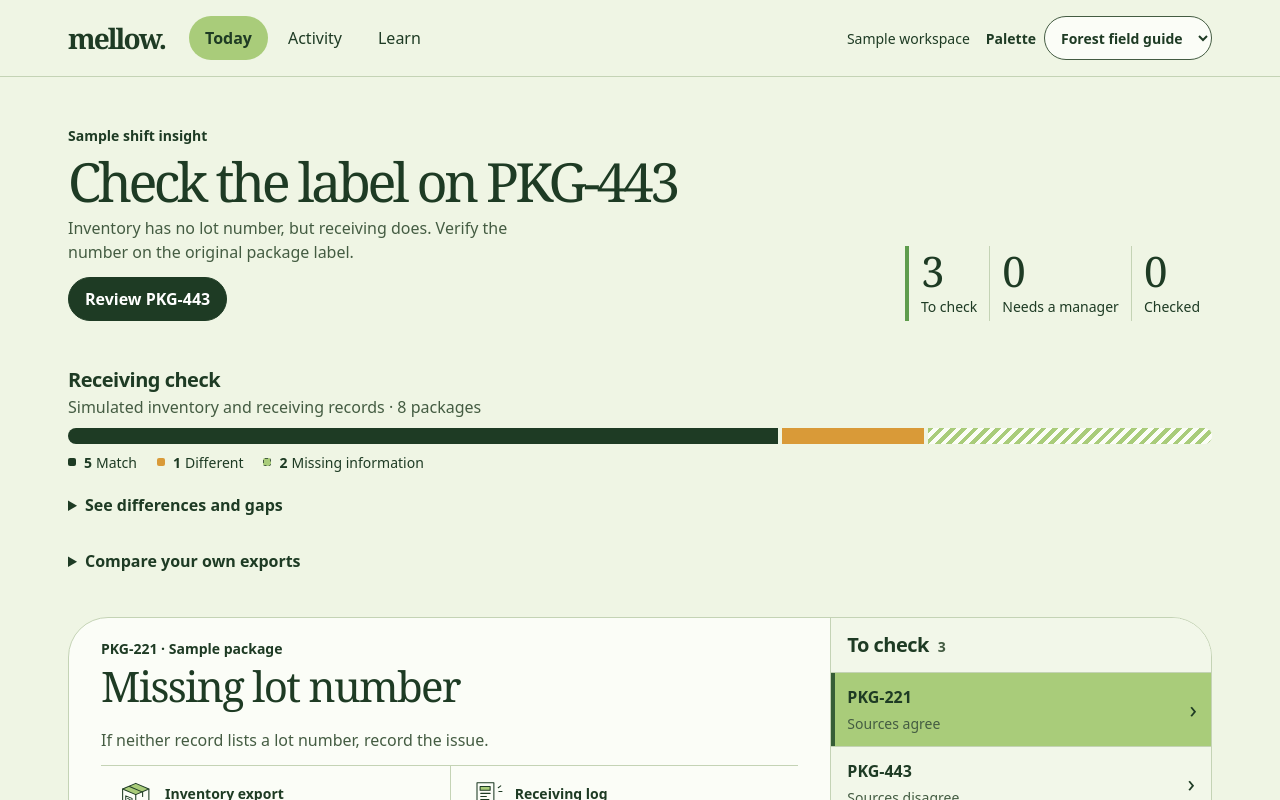
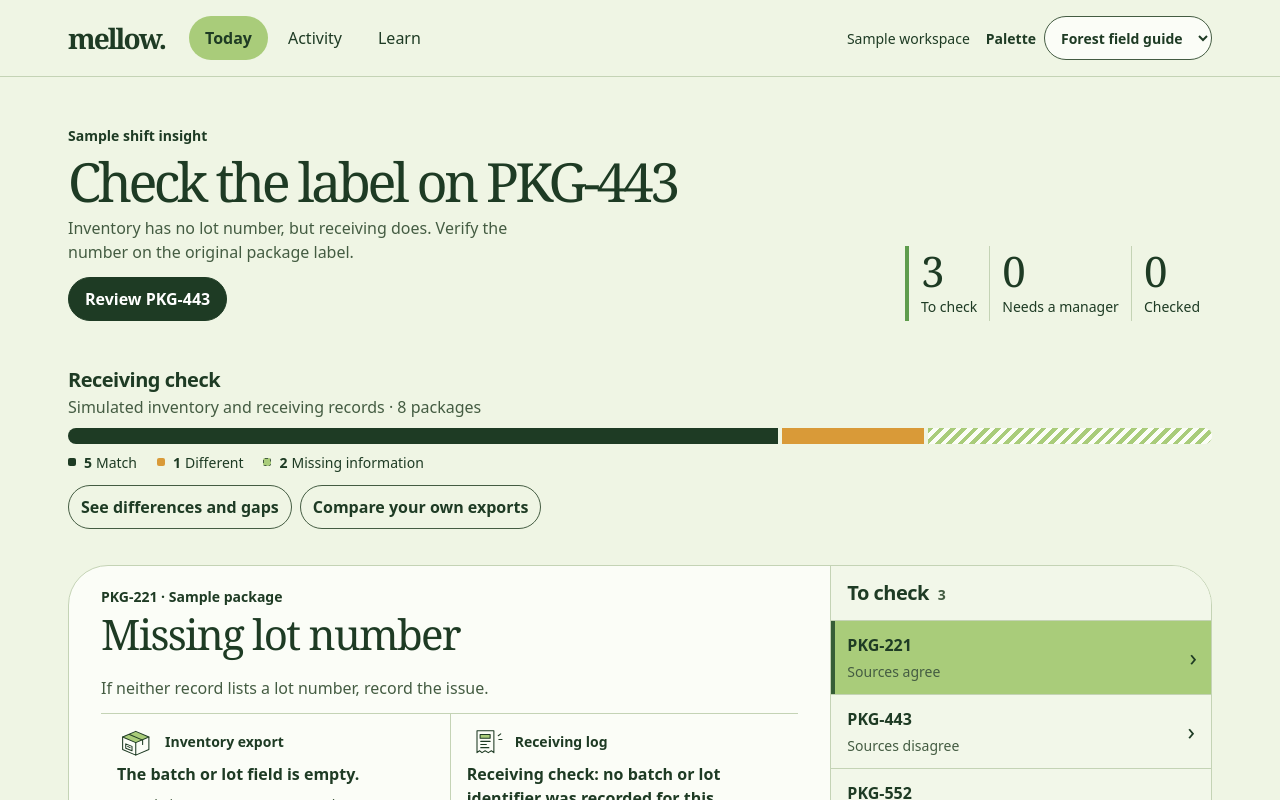
Before and after one commit to mauifrancis-ui/mellow-demo, a React (Vite) app: page / in a window 1280 px wide. Shown: the top 800 px of the page. Built offline with nearby package versions, Linux system fonts and the light colour scheme.

Commit message:
Align receiving check secondary actions

```diff
--- a/src/ReceivingCheck.tsx
+++ b/src/ReceivingCheck.tsx
@@ -13,6 +13,7 @@ export function ReceivingCheck({ result, onResult, showDifferences, onShowDiffer
   showDifferences: boolean;
   onShowDifferences: (open: boolean) => void;
 }) {
+  const [showExports, setShowExports] = useState(false);
   const [error, setError] = useState("");
   const [busy, setBusy] = useState(false);
   const rows = result ?? sampleComparison;
@@ -55,8 +56,15 @@ export function ReceivingCheck({ result, onResult, showDifferences, onShowDiffer
     <ul className="comparison-key" aria-label="Receiving check results">
       {totals.map(({ id, label, count }) => <li key={id} data-result={id}><strong>{count}</strong> {label}</li>)}
     </ul>
-    <details open={showDifferences} onToggle={(event) => onShowDifferences(event.currentTarget.open)}>
-      <summary id="receiving-differences">See differences and gaps</summary>
+    <div className="receiving-actions">
+      <button type="button" className="manual-evidence" aria-expanded={showDifferences} aria-controls="receiving-differences" onClick={() => onShowDifferences(!showDifferences)}>
+        See differences and gaps
+      </button>
+      <button type="button" className="manual-evidence" aria-expanded={showExports} aria-controls="receiving-exports" onClick={() => setShowExports(!showExports)}>
+        Compare your own exports
+      </button>
+    </div>
+    <div id="receiving-differences" hidden={!showDifferences}>
       {exceptions.length ? <table className="lot-differences">
         <caption className="sr-only">Inventory and receiving lot numbers for packages that need a check</caption>
         <thead><tr><th scope="col">Package</th><th scope="col">Inventory</th><th scope="col">Receiving</th></tr></thead>
@@ -69,9 +77,8 @@ export function ReceivingCheck({ result, onResult, showDifferences, onShowDiffer
           <tr className="lot-next-check"><td colSpan={3}><strong>{lotInsight(row).title}.</strong> {lotInsight(row).detail}</td></tr>
         </tbody>)}
       </table> : <p>All lot numbers match across the two files.</p>}
-    </details>
-    <details>
-      <summary>Compare your own exports</summary>
+    </div>
+    <div id="receiving-exports" hidden={!showExports}>
       <p>Choose two de-identified CSVs with <code>package_id</code> and <code>lot_number</code> columns. The comparison stays on this page and makes no changes to either source.</p>
       <form onSubmit={(event) => void checkFiles(event)} className="lot-uploads">
         <label>Inventory export<input name="inventory" type="file" accept=".csv,text/csv" required /></label>
@@ -80,6 +87,6 @@ export function ReceivingCheck({ result, onResult, showDifferences, onShowDiffer
       </form>
       {error && <p role="alert" className="error">{error}</p>}
       {result && <button className="manual-evidence" onClick={() => { onResult(undefined); setError(""); }}>Return to sample</button>}
-    </details>
+    </div>
   </section>;
 }
--- a/src/styles.css
+++ b/src/styles.css
@@ -388,7 +388,7 @@ small { display: block; margin-top: 4px; font-size: 14px; }
 
 .receiving-check { display: grid; gap: 8px; padding-block: 4px 16px; }
 .receiving-check header { display: flex; align-items: center; justify-content: space-between; flex-wrap: wrap; gap: 8px 16px; }
-.receiving-check :is(header p, details p) { color: var(--muted); }
+.receiving-check :is(header p, #receiving-exports > p:not(.error)) { color: var(--muted); }
 .comparison-meter { display: flex; gap: 4px; min-height: 16px; border-radius: var(--pill); overflow: hidden; }
 .comparison-meter span { flex-basis: 0; }
 .comparison-meter [data-result="match"] { background: var(--accent); }
@@ -399,7 +399,9 @@ small { display: block; margin-top: 4px; font-size: 14px; }
 .comparison-key li::before { content: ""; display: inline-block; width: 8px; height: 8px; margin-inline-end: 4px; border-radius: 2px; background: var(--accent); }
 .comparison-key [data-result="different"]::before { background: #d99a38; }
 .comparison-key [data-result="missing"]::before { background: var(--selected); border: 1px dashed var(--muted); }
-.receiving-check summary { min-height: 44px; padding-block: 12px; width: fit-content; color: var(--accent); font-weight: 700; }
+.receiving-actions { display: flex; flex-wrap: wrap; gap: 8px; margin-block: 4px; }
+.receiving-actions button { border-color: var(--muted); }
+.receiving-actions button[aria-expanded="true"] { background: var(--selected); }
 .lot-differences li { border-top: 1px solid var(--line); }
 .lot-uploads { display: flex; flex-wrap: wrap; gap: 12px; align-items: start; padding-block: 8px; }
 .lot-uploads input { max-width: 100%; }
```
Also changed, not shown: 1 other file (tests, documents, lock files or other folders).
